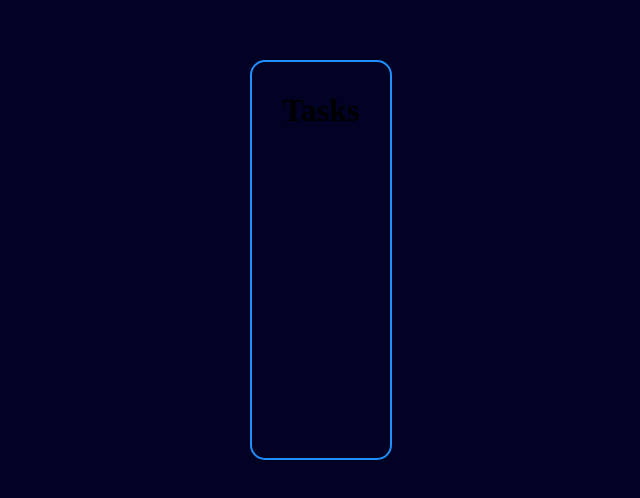
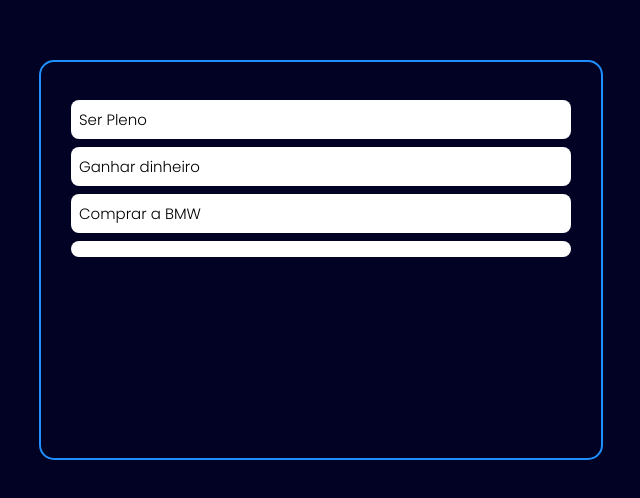
Before and after one commit to williamalves94/crud-reactjs, a React (Vite) app: page / in a window 1280 px wide. Shown: the part 140-638 px from the top of the page, without its empty margins (319-959 px from the left). Built offline with nearby package versions, Linux system fonts and the light colour scheme.

Commit message:
feat: adicionando os inputs das tarefas

```diff
--- a/index.css
+++ b/index.css
@@ -1,6 +1,8 @@
+@import url('https://fonts.googleapis.com/css2?family=Poppins:wght@200;300&display=swap');
 *{
   margin: 0;
   padding: 0;
   box-sizing: border-box;
   background-color: rgb(2, 2, 36);
+  font-family: 'Poppins', sans-serif;
 }
--- a/src/App.jsx
+++ b/src/App.jsx
@@ -1,8 +1,9 @@
 import React, { useState } from "react";
 import { Container, DivCrud } from "./styles/style";
-import { Header } from './components/header';
-import { InputAndButton } from './components/inputAndButton'
+//import { Header } from './components/header';
+//import { InputAndButton } from './components/inputAndButton'
 import { DailyTask } from './components/daily-task';
+import { GeneralTask } from "./components/general-task";
 
 const App = () => {
   const [ normaltasks, setNormaltasks ] = useState([
@@ -16,12 +17,18 @@ const App = () => {
       title: "Ganhar dinheiro",
       completed: true,
     },
+    {
+      id: 2,
+      title: "Comprar a BMW",
+      completed: true,
+    },
   ]);
 
   return (
       <Container>
         <DivCrud>
           <DailyTask normaltasks={ normaltasks }/>
+          <GeneralTask normaltasks={ normaltasks }/>
         </DivCrud>
 
       </Container>
--- a/src/components/daily-task.jsx
+++ b/src/components/daily-task.jsx
@@ -1,7 +1,11 @@
 import React from "react";
+import { GeneralTask } from './general-task';
 
 export const DailyTask = ({ normaltasks }) => {
-    console.log(normaltasks);
-    return <h1>Tasks</h1>
+    return (
+        <>
+            {normaltasks.map((normaltasks) => <GeneralTask normaltasks={ normaltasks }/>)}
+        </>
+    )
 
 }
--- a/src/components/general-task.jsx
+++ b/src/components/general-task.jsx
@@ -1,7 +1,7 @@
 import React from 'react';
+import { InputTask } from '../styles/style';
 
-const GeneralTask = () => {
-    return <h1>General Task</h1>
+export const GeneralTask = ({ normaltasks }) => {
+
+    return <InputTask>{normaltasks.title}</InputTask>
 }
-
-export default GeneralTask;
--- a/src/styles/style.jsx
+++ b/src/styles/style.jsx
@@ -15,7 +15,8 @@ export const DivCrud = styled.div`
     border-radius: 15px;
     padding: 30px;
     justify-content: center;
-
+    font-size: 13px;
+    color: #fff;
 `;
 
 export const Head = styled.header`
@@ -59,8 +60,17 @@ export const Button = styled.button`
         transition: all 0.5s ease;
         background-color: #1981e9;
     }
+`;
 
-
-
-
+export const InputTask = styled.div`
+    display: flex;
+    padding: 8px;
+    margin: 8px 0;
+    border-radius: 8px;
+    justify-content: space-between;
+    align-items: center;
+    color: #000;
+    background-color: #fff;
+    width: 500px;
+    font-size: 15px;
 `;
```
